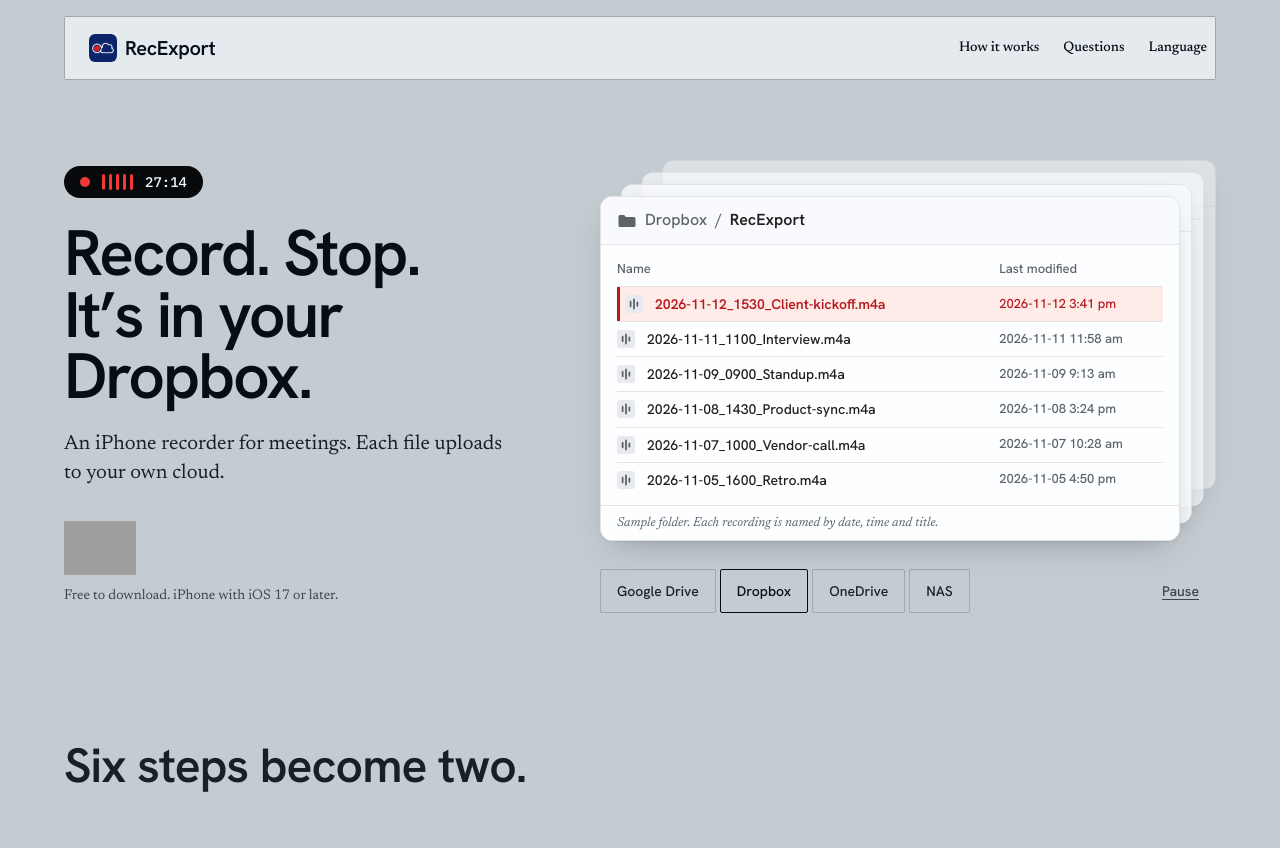
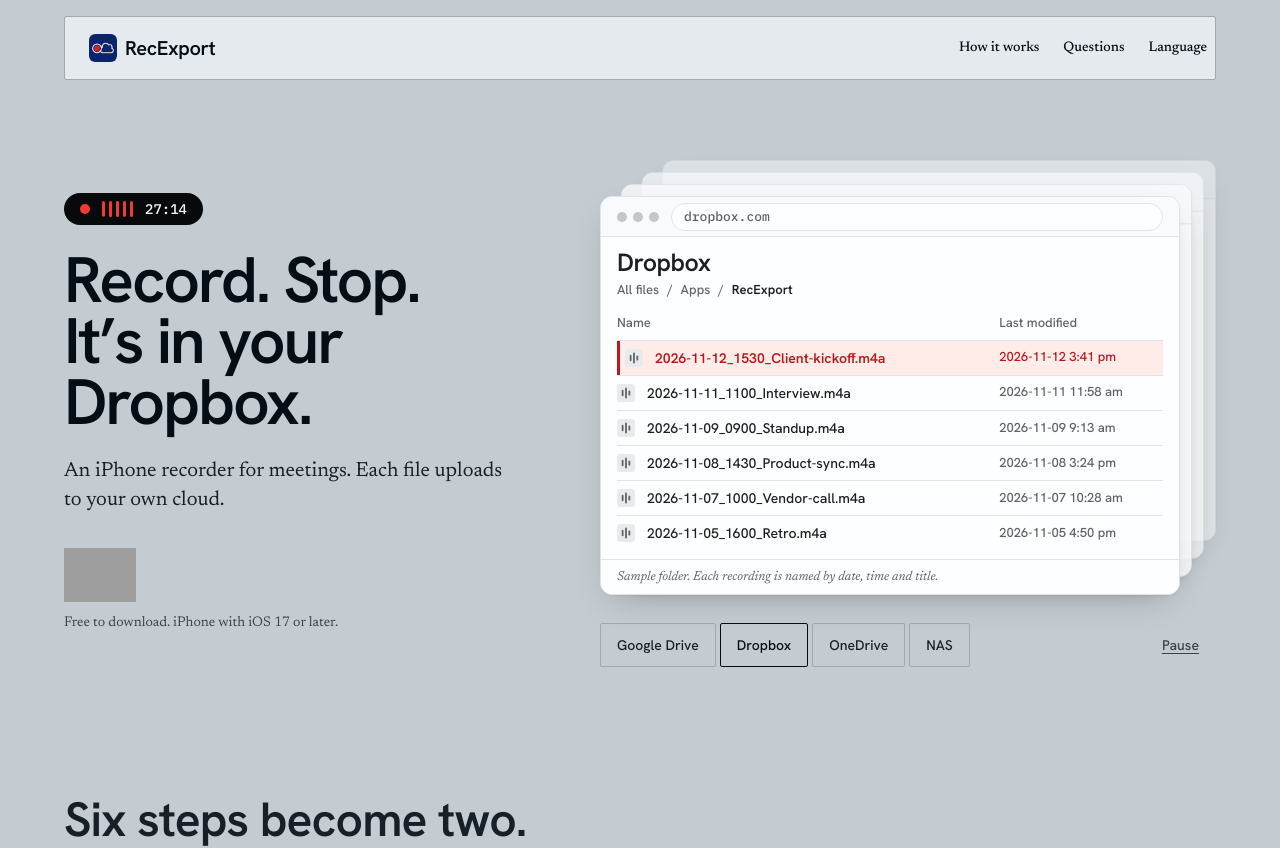
Before and after one commit to tkys/recexport-site, a plain HTML site: page index.html in a window 1280 px wide. Shown: the top 848 px of the page. Drawn offline with Linux system fonts and the light colour scheme; grey boxes are pictures that could not be loaded.

Commit message:
Hero deck: tell destinations apart by address bar and a large service name with its own folder path
Co-Authored-By: Claude Opus 5.5 <noreply@anthropic.com>
Claude-Session: https://claude.ai/code/session_01H3m5bu1RD8k5DjvXeyeCnN

```diff
--- a/index.html
+++ b/index.html
@@ -69,7 +69,8 @@
         <div class="hero__visual">
           <div class="deck">
           <figure class="deck__card app app--plain" data-pos="0" data-slot="drive-1" data-kind="product" data-alt="A sample RecExport folder in Google Drive">
-            <div class="app__bar"><svg class="app__folder" viewBox="0 0 20 16" aria-hidden="true"><path d="M1.5 3.5A1.5 1.5 0 0 1 3 2h4.2l1.6 2H17a1.5 1.5 0 0 1 1.5 1.5v7A1.5 1.5 0 0 1 17 14H3a1.5 1.5 0 0 1-1.5-1.5z"/></svg><p class="app__crumb"><span>Google Drive</span><span class="sep" aria-hidden="true">/</span><b>RecExport</b></p></div>
+            <div class="app__bar"><span class="app__dots" aria-hidden="true"><i></i><i></i><i></i></span><span class="app__url">drive.google.com</span></div>
+            <div class="app__head"><p class="app__name">Google Drive</p><p class="app__crumb"><span>My Drive</span><span class="sep" aria-hidden="true">/</span><b>RecExport</b></p></div>
             <div class="app__main">
               <table class="files">
                 <thead><tr><th scope="col">Name</th><th scope="col" class="when">Modified</th></tr></thead>
@@ -86,7 +87,8 @@
             <figcaption>Sample folder. Each recording is named by date, time and title.</figcaption>
           </figure>
           <figure class="deck__card app app--plain" data-pos="1" data-slot="drive-2" data-kind="product" data-alt="A sample RecExport folder in Dropbox" aria-hidden="true">
-            <div class="app__bar"><svg class="app__folder" viewBox="0 0 20 16" aria-hidden="true"><path d="M1.5 3.5A1.5 1.5 0 0 1 3 2h4.2l1.6 2H17a1.5 1.5 0 0 1 1.5 1.5v7A1.5 1.5 0 0 1 17 14H3a1.5 1.5 0 0 1-1.5-1.5z"/></svg><p class="app__crumb"><span>Dropbox</span><span class="sep" aria-hidden="true">/</span><b>RecExport</b></p></div>
+            <div class="app__bar"><span class="app__dots" aria-hidden="true"><i></i><i></i><i></i></span><span class="app__url">dropbox.com</span></div>
+            <div class="app__head"><p class="app__name">Dropbox</p><p class="app__crumb"><span>All files</span><span class="sep" aria-hidden="true">/</span><span>Apps</span><span class="sep" aria-hidden="true">/</span><b>RecExport</b></p></div>
             <div class="app__main">
               <table class="files">
                 <thead><tr><th scope="col">Name</th><th scope="col" class="when">Last modified</th></tr></thead>
@@ -103,7 +105,8 @@
             <figcaption>Sample folder. Each recording is named by date, time and title.</figcaption>
           </figure>
           <figure class="deck__card app app--plain" data-pos="2" data-slot="drive-3" data-kind="product" data-alt="A sample RecExport folder in OneDrive" aria-hidden="true">
-            <div class="app__bar"><svg class="app__folder" viewBox="0 0 20 16" aria-hidden="true"><path d="M1.5 3.5A1.5 1.5 0 0 1 3 2h4.2l1.6 2H17a1.5 1.5 0 0 1 1.5 1.5v7A1.5 1.5 0 0 1 17 14H3a1.5 1.5 0 0 1-1.5-1.5z"/></svg><p class="app__crumb"><span>OneDrive</span><span class="sep" aria-hidden="true">/</span><b>RecExport</b></p></div>
+            <div class="app__bar"><span class="app__dots" aria-hidden="true"><i></i><i></i><i></i></span><span class="app__url">onedrive.live.com</span></div>
+            <div class="app__head"><p class="app__name">OneDrive</p><p class="app__crumb"><span>My files</span><span class="sep" aria-hidden="true">/</span><span>Apps</span><span class="sep" aria-hidden="true">/</span><b>RecExport</b></p></div>
             <div class="app__main">
               <table class="files">
                 <thead><tr><th scope="col">Name</th><th scope="col" class="when">Modified</th></tr></thead>
@@ -120,7 +123,8 @@
             <figcaption>Sample folder. Each recording is named by date, time and title.</figcaption>
           </figure>
           <figure class="deck__card app app--plain" data-pos="3" data-slot="drive-4" data-kind="product" data-alt="A sample RecExport folder on a NAS" aria-hidden="true">
-            <div class="app__bar"><svg class="app__folder" viewBox="0 0 20 16" aria-hidden="true"><path d="M1.5 3.5A1.5 1.5 0 0 1 3 2h4.2l1.6 2H17a1.5 1.5 0 0 1 1.5 1.5v7A1.5 1.5 0 0 1 17 14H3a1.5 1.5 0 0 1-1.5-1.5z"/></svg><p class="app__crumb"><span>NAS</span><span class="sep" aria-hidden="true">/</span><b>RecExport</b></p></div>
+            <div class="app__bar"><span class="app__dots" aria-hidden="true"><i></i><i></i><i></i></span><span class="app__url">nas.local</span></div>
+            <div class="app__head"><p class="app__name">NAS</p><p class="app__crumb"><span>volume1</span><span class="sep" aria-hidden="true">/</span><b>RecExport</b></p></div>
             <div class="app__main">
               <table class="files">
                 <thead><tr><th scope="col">Name</th><th scope="col" class="when">Date Modified</th></tr></thead>
--- a/site.css
+++ b/site.css
@@ -622,14 +622,20 @@ body { color: var(--color-ink-2); }
   .uses__list > li:first-child { border-top: 0; }
 }
 
-/* Hero deck, brand-neutral: every destination is drawn as the same plain folder window, told apart by its
- * name in the path. No third-party logos or imitated product UI (trademark rules of Google, Dropbox,
- * Microsoft and Apple). */
+/* Hero deck, brand-neutral: each destination is a plain browser window. What tells them apart is text only:
+ * the address in the bar and the service name set large, with that service's own folder path. No third-party
+ * logos or imitated product UI (trademark rules of Google, Dropbox, Microsoft and Apple). */
 .app--plain { --app-bg: var(--prod-1); --app-ink: var(--prod-2); --app-muted: var(--prod-3); --app-line: var(--prod-4);
-  --ico-bg: var(--prod-5); --ico-fg: var(--prod-3); --app-new: var(--prod-new); border-radius: 12px; }
-.app--plain .app__bar { gap: var(--space-xs); min-height: 48px; border-bottom: 1px solid var(--app-line); background: var(--prod-10); }
-.app__folder { flex: none; inline-size: 20px; block-size: 16px; fill: var(--prod-3); }
-.app--plain .app__crumb { margin: 0; font-size: var(--text-md); color: var(--app-muted); }
+  --ico-bg: var(--prod-5); --ico-fg: var(--prod-3); --app-new: var(--prod-new); border-radius: 12px; grid-template-rows: auto auto 1fr auto; }
+.app--plain .app__bar { gap: var(--space-sm); min-height: 40px; padding-block: var(--space-2xs); background: var(--prod-10); border-bottom: 1px solid var(--app-line); }
+.app__dots { display: flex; gap: 6px; flex: none; }
+.app__dots i { inline-size: 10px; block-size: 10px; border-radius: 50%; background: var(--prod-13); }
+.app__url { flex: 1; min-width: 0; padding: 0 var(--space-sm); line-height: 26px; border-radius: 999px; background: var(--prod-1);
+  border: 1px solid var(--app-line); font: 500 var(--text-xs)/26px var(--font-outlier); color: var(--app-muted);
+  overflow: hidden; text-overflow: ellipsis; white-space: nowrap; }
+.app__head { padding: var(--space-sm) var(--space-md) 0; }
+.app__name { margin: 0; font: 600 var(--text-xl)/1.15 var(--font-display); letter-spacing: var(--tracking-display); color: var(--app-ink); }
+.app--plain .app__crumb { margin: var(--space-2xs) 0 0; font-size: var(--text-xs); color: var(--app-muted); }
 .app--plain .app__crumb b { color: var(--app-ink); font-weight: 600; }
 .app--plain .app__main { padding: var(--space-xs) var(--space-md) var(--space-xs); }
 .colophon .colophon__tm { grid-column: 1 / -1; margin: 0; font-size: var(--text-xs); line-height: 1.5; color: var(--color-muted); max-width: 90ch; }
```
Also changed, not shown: de/index.html (+8 -4 lines), ja/index.html (+8 -4 lines), ko/index.html (+8 -4 lines), pt-br/index.html (+8 -4 lines), zh-hant/index.html (+8 -4 lines).
